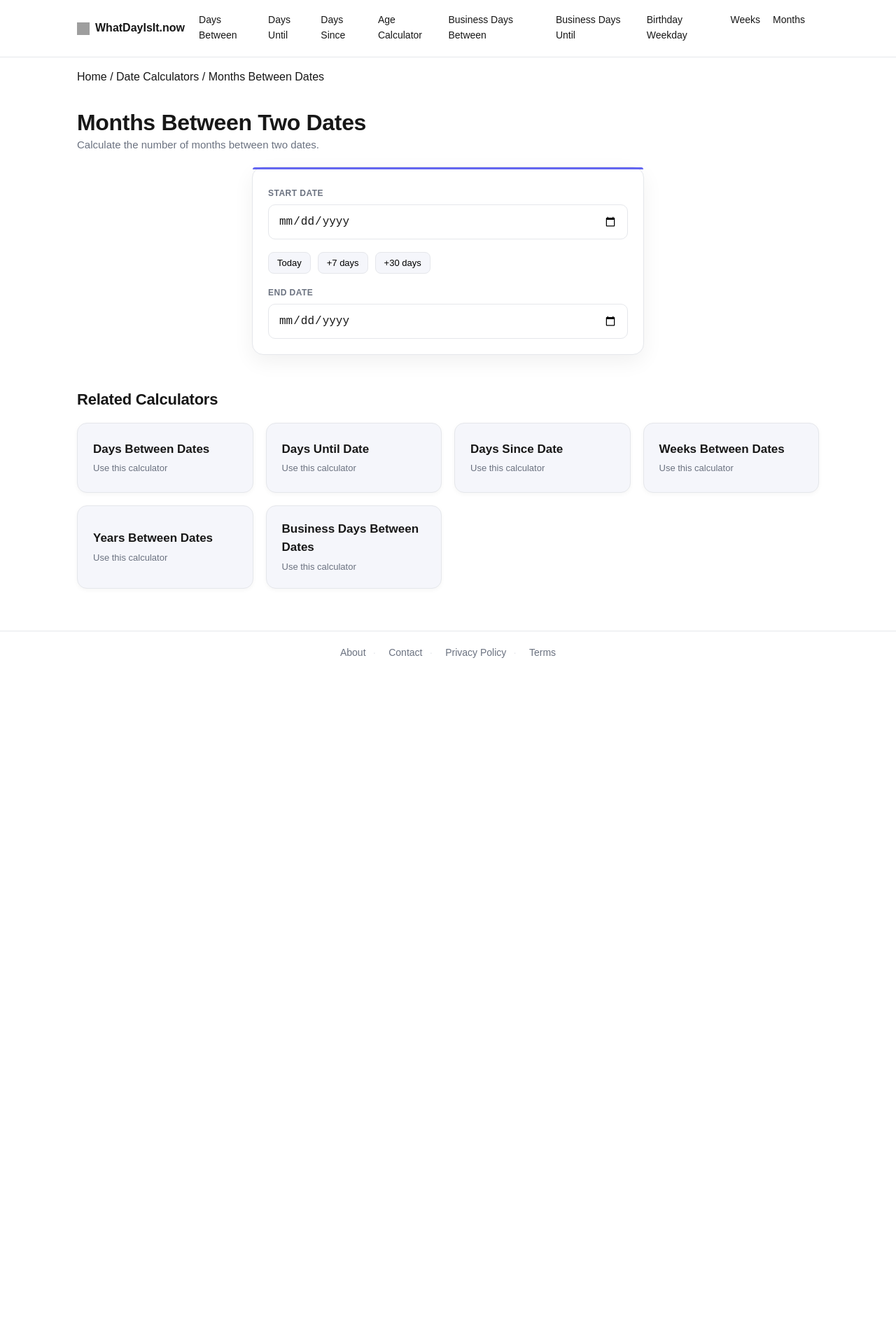
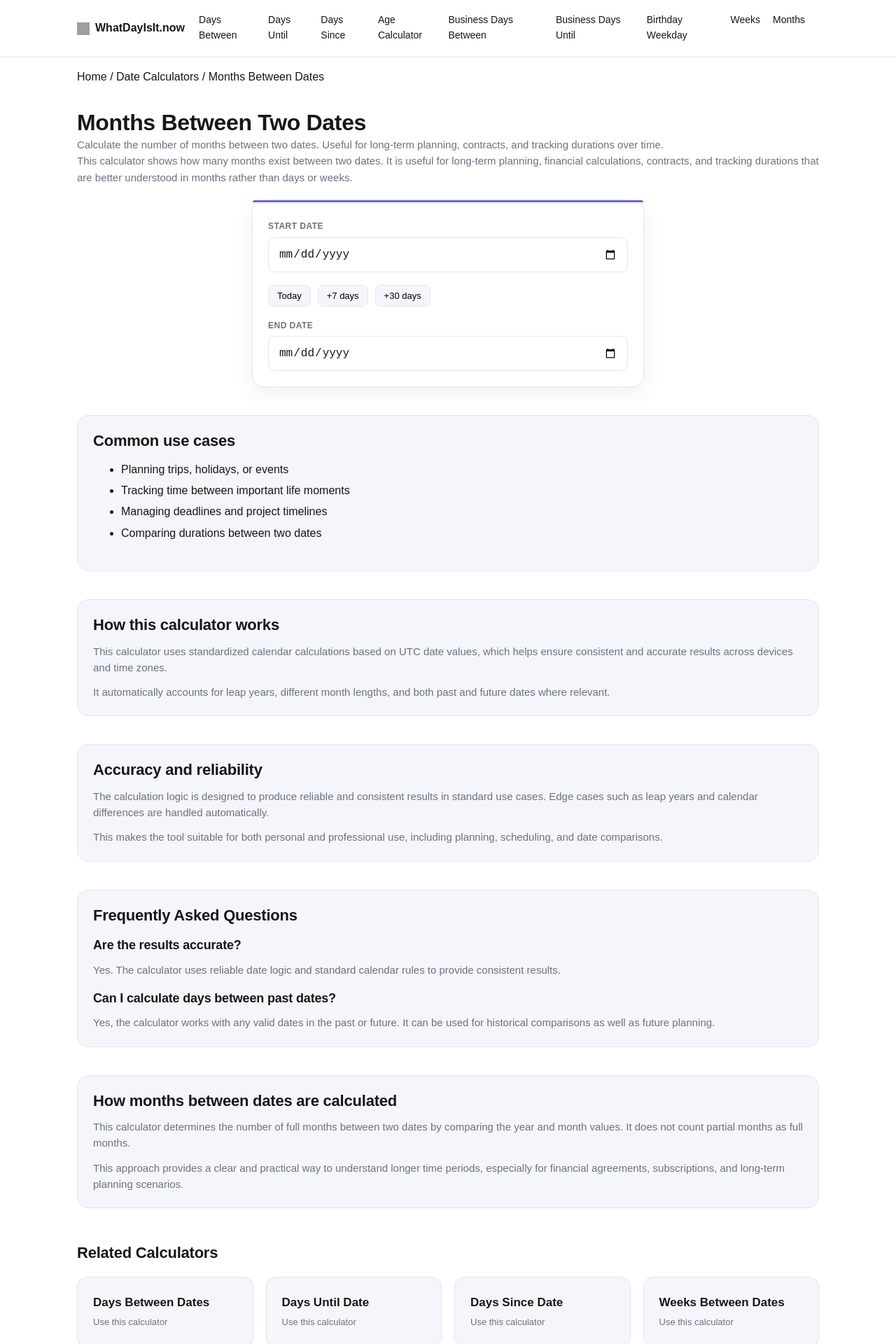
Before and after one commit to bosmeel/whatdayisit-now, a Next.js app: page /months-between in a window 1280 px wide. Shown: the top 1920 px of the page at 70% size. Before the commit the page ends 964 px from the top, so only its background shows below. Built offline with nearby package versions, Linux system fonts and the light colour scheme; grey boxes are pictures that could not be loaded.

Commit message:
Upgrade months-between page with SEO content and layout

```diff
--- a/app/months-between/page.tsx
+++ b/app/months-between/page.tsx
@@ -3,45 +3,63 @@
 import Breadcrumbs from "@/components/Breadcrumbs";
 import CalculatorLayout from "@/components/CalculatorLayout";
 import DateRangeCalculator from "@/components/DateRangeCalculator";
+import CalculatorContent from "@/components/CalculatorContent";
 import RelatedCalculators from "@/components/RelatedCalculators";
 
 export default function MonthsBetweenPage() {
-
   return (
-
     <div>
-
       <Breadcrumbs
         items={[
           { name: "Home", href: "/" },
           { name: "Date Calculators", href: "/" },
-          { name: "Months Between Dates" }
+          { name: "Months Between Dates" },
         ]}
       />
 
       <CalculatorLayout
         title="Months Between Two Dates"
-        description="Calculate the number of months between two dates."
+        description="Calculate the number of months between two dates. Useful for long-term planning, contracts, and tracking durations over time."
       >
+        {/* 🔥 Intro */}
+        <p className="mt-3 text-neutral-600 leading-relaxed">
+          This calculator shows how many months exist between two dates. It is
+          useful for long-term planning, financial calculations, contracts, and
+          tracking durations that are better understood in months rather than
+          days or weeks.
+        </p>
 
         <DateRangeCalculator
           unit="months"
           calculate={(start, end) => {
-
             const years = end.getUTCFullYear() - start.getUTCFullYear();
             const months = end.getUTCMonth() - start.getUTCMonth();
 
             return years * 12 + months;
-
           }}
         />
-
       </CalculatorLayout>
 
+      {/* 🔥 SEO + AdSense content */}
+      <CalculatorContent type="between" />
+
+      <section className="content-section">
+        <h2>How months between dates are calculated</h2>
+
+        <p>
+          This calculator determines the number of full months between two dates
+          by comparing the year and month values. It does not count partial
+          months as full months.
+        </p>
+
+        <p>
+          This approach provides a clear and practical way to understand longer
+          time periods, especially for financial agreements, subscriptions, and
+          long-term planning scenarios.
+        </p>
+      </section>
+
       <RelatedCalculators current="months-between" />
-
     </div>
-
   );
-
 }
```
